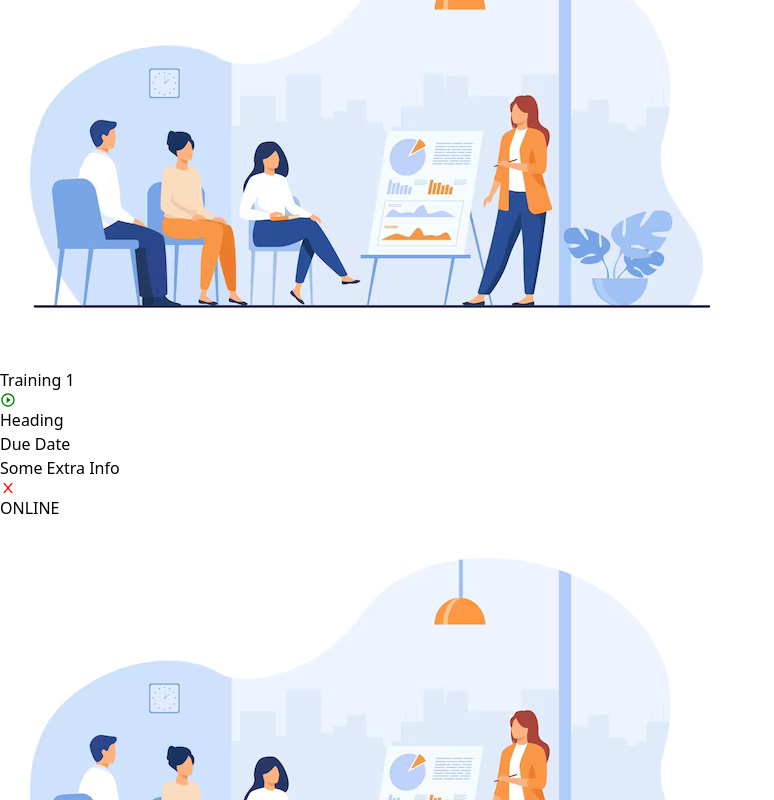
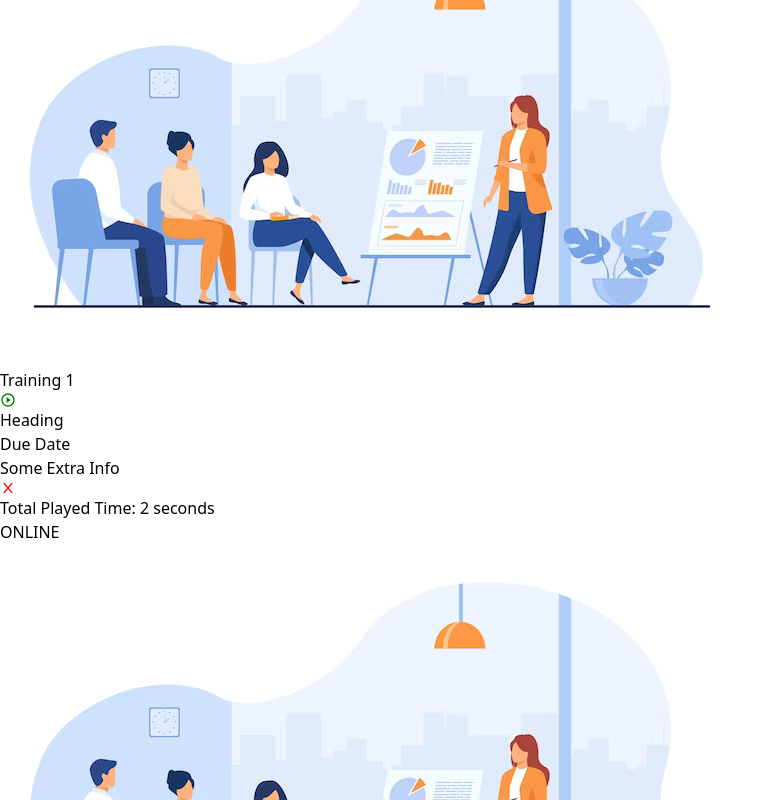
Before and after one commit to Agcare-Technologies/ETOA-frontend, a React (Vite) app: page /training in a window 1280 px wide. Both pictures are taken after a click on the icon 8 px from the left and 1649 px from the top of the page. Shown: the part 1249-2049 px from the top of the page, without its empty margins (0-774 px from the left). Built offline with nearby package versions, Linux system fonts and the light colour scheme; no server answers.

Commit message:
capturing actual playback time of videos

```diff
--- a/src/components/VideoCard.jsx
+++ b/src/components/VideoCard.jsx
@@ -1,26 +1,67 @@
-import React, { useState } from "react";
-import YouTube from "react-youtube";
-import { MdPlayCircleOutline } from "react-icons/md";
-import { AiOutlineClose } from "react-icons/ai";
+import React, { useState, useEffect } from 'react';
+import YouTube from 'react-youtube';
+import { MdPlayCircleOutline } from 'react-icons/md';
+import { AiOutlineClose } from 'react-icons/ai';
 
 const VideoCard = ({ src, videoId }) => {
 	const [showVideo, setShowVideo] = useState(false);
+	const [startTime, setStartTime] = useState(null);
+	const [totalPlayedTime, setTotalPlayedTime] = useState(0);
+	const [isPlaying, setIsPlaying] = useState(false);
+
+	useEffect(() => {
+		let interval;
+		if (showVideo) {
+			if (isPlaying) {
+				interval = setInterval(() => {
+					const elapsedTime = Date.now() - startTime;
+					setTotalPlayedTime(elapsedTime);
+					console.log('Total Played Time:', elapsedTime);
+				}, 1000);
+			}
+		} else {
+			clearInterval(interval);
+			setTotalPlayedTime(0);
+			setStartTime(null);
+		}
+		return () => clearInterval(interval);
+	}, [showVideo, isPlaying, startTime]);
 
 	const toggleVideo = () => {
 		setShowVideo(!showVideo);
+		if (!showVideo) {
+			setStartTime(Date.now());
+			setIsPlaying(true);
+		} else {
+			setIsPlaying(false);
+		}
 	};
 
 	const closeVideo = () => {
 		setShowVideo(false);
+		setIsPlaying(false);
+	};
+
+	const onPlayerStateChange = (event) => {
+		if (event.data === YouTube.PlayerState.PLAYING) {
+			setIsPlaying(true);
+		} else {
+			setIsPlaying(false);
+		}
 	};
 
 	const videoModal = (
 		<div className='fixed inset-0 z-50 flex items-center justify-center bg-black bg-opacity-75'>
 			<div className='w-2/4 max-w-screen-lg bg-white rounded-lg relative'>
 				<div className='relative aspect-w-16 flex aspect-h-9'>
-          <YouTube videoId={videoId} />
+					<YouTube
+						videoId={videoId}
+						onStateChange={onPlayerStateChange}
+						opts={{ playerVars: { autoplay: 1 } }}
+					/>
 					<AiOutlineClose onClick={closeVideo} color='red' />
 				</div>
+				<p>Total Played Time: {Math.floor(totalPlayedTime / 1000)} seconds</p>
 			</div>
 		</div>
 	);
```
Lines whose indentation alone changed are shown as unchanged.
